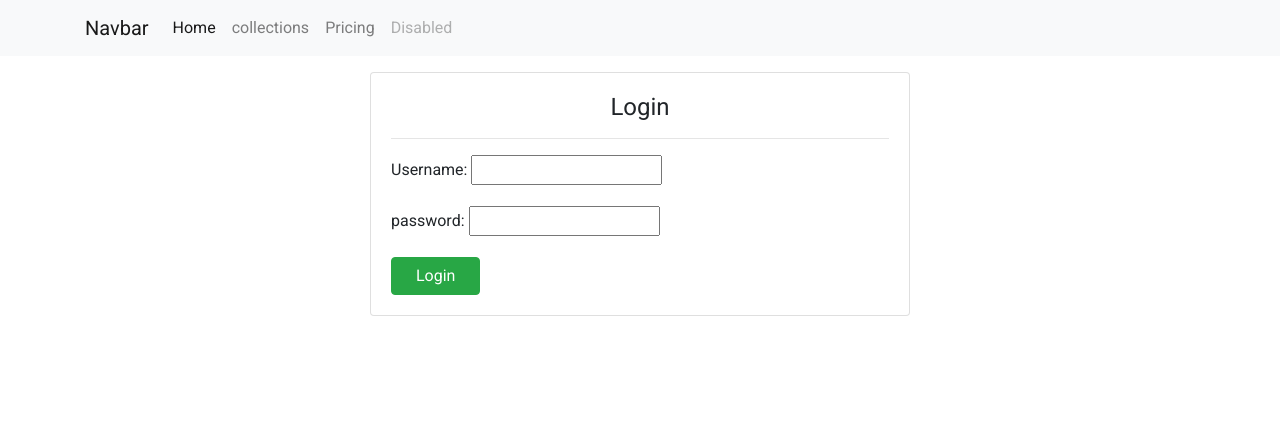
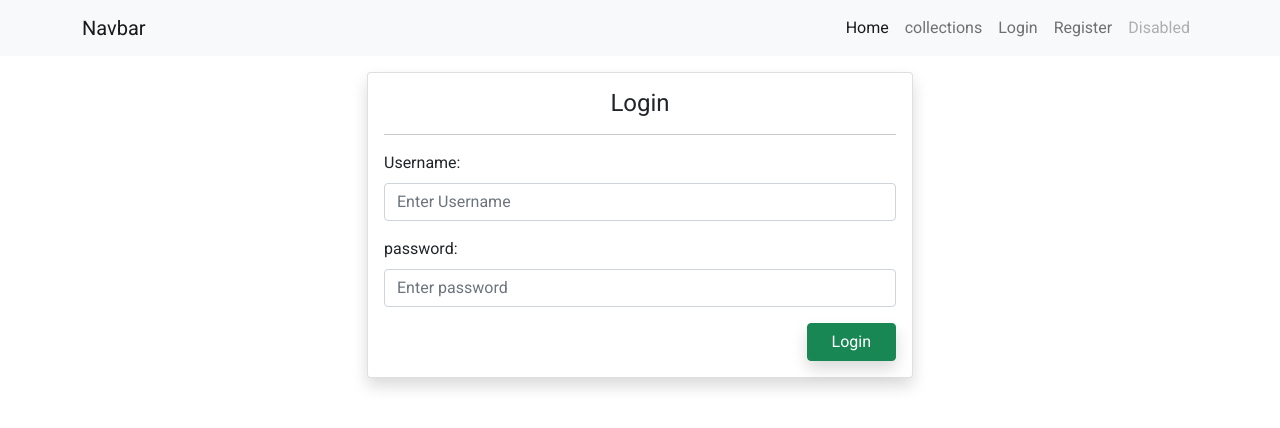
Before and after one commit to leon019i/web_based_information_system_E-commerce, a Django app: page /login/ in a window 1280 px wide. Shown: the top 428 px of the page. Run offline with Django 4.2, Linux system fonts and the light colour scheme; some libraries are stand-ins or nearby versions.

Commit message:
adding login in & logout functionalilty to home page

```diff
--- a/E-commerce/store/controller/authview.py
+++ b/E-commerce/store/controller/authview.py
@@ -3,6 +3,7 @@ from multiprocessing import context
 import re
 from django.shortcuts import redirect, render
 from django.contrib import messages
+from django.contrib.auth import authenticate,login, logout
 from store.forms import CustomUserForm
 
 def register(request):
@@ -18,4 +19,31 @@ def register(request):
     return render (request, "store/auth/register.html", context)
 
 def loginpage(request):
-    return render (request, "store/auth/login.html")
+    if request.user.is_authenticated:
+        messages.warning(request, "You are already logged in")
+        return redirect('/')
+
+    else:
+        if request.method == 'POST':
+            name = request.POST.get('username')
+            password = request.POST.get('password')
+
+            user = authenticate(request, username=name, password=password)
+
+            if user is not None:
+                login(request, user)
+                messages.success(request, "logged in successfully!")
+
+                return redirect("/")
+            else:
+                messages.error(request, "invalid username or password")
+                return redirect("/login")
+
+        return render (request, "store/auth/login.html")
+
+
+def logoutpage(request):
+    if request.user.is_authenticated:
+        logout(request)
+        messages.success(request, "logged out successfully!")
+    return redirect("/")
--- a/E-commerce/store/templates/store/auth/login.html
+++ b/E-commerce/store/templates/store/auth/login.html
@@ -14,11 +14,11 @@
                                 <hr>
                                 <div class="form-group">
                                     <label for="">Username:</label>
-                                   <input type="text">
+                                   <input type="text" class="form-control" name="username" placeholder="Enter Username">
                                 </div>
                                 <div class="form-group">
                                     <label for="">password:</label>
-                                    <input type="password">
+                                    <input type="password" class="form-control" name="password" placeholder="Enter password">
                                 </div>
                                 <button type="submit" class="btn float-end shadow btn-success px-4">Login</button>
                             </form>
--- a/E-commerce/store/templates/store/inc/navbar.html
+++ b/E-commerce/store/templates/store/inc/navbar.html
@@ -19,9 +19,26 @@
             <li class="nav-item">
                 <a class="nav-link" href="{% url 'collections' %}">collections</a>
             </li>
-            <li class="nav-item">
-                <a class="nav-link" href="#">Pricing</a>
-            </li>
+            {% if request.user.is_authenticated %}
+            <li class="nav-item dropdown">
+                <a class="nav-link dropdown-toggle" href="#" id="navbarDropdown" role="button" data-bs-toggle="dropdown" aria-expanded="false">
+                  {{ request.user }}
+                </a>
+                <ul class="dropdown-menu" aria-labelledby="navbarDropdown">
+                  <li><a class="dropdown-item" href="#">Action</a></li>
+                  <li><a class="dropdown-item" href="#">Another action</a></li>
+                  <li><hr class="dropdown-divider"></li>
+                  <li><a class="dropdown-item" href="{% url 'logout' %}">Logout</a></li>
+                </ul>
+              </li>
+            {% else %}
+                <li class="nav-item">
+                    <a class="nav-link" href="{% url 'loginpage' %}">Login</a>
+                </li>
+                <li class="nav-item">
+                    <a class="nav-link" href="{% url 'register' %}">Register</a>
+                </li>
+            {% endif %}
             <li class="nav-item">
                 <a class="nav-link disabled" href="#">Disabled</a>
             </li>
--- a/E-commerce/store/templates/store/layouts/main.html
+++ b/E-commerce/store/templates/store/layouts/main.html
@@ -13,6 +13,10 @@
         <link rel="stylesheet"
               href="https://cdn.jsdelivr.net/npm/bootstrap@4.0.0/dist/css/bootstrap.min.css"
               integrity="sha384-Gn5384xqQ1aoWXA+058RXPxPg6fy4IWvTNh0E263XmFcJlSAwiGgFAW/dAiS6JXm"
+              crossorigin="anonymous">
+        <link href="https://cdn.jsdelivr.net/npm/bootstrap@5.1.3/dist/css/bootstrap.min.css"
+              rel="stylesheet"
+              integrity="sha384-1BmE4kWBq78iYhFldvKuhfTAU6auU8tT94WrHftjDbrCEXSU1oBoqyl2QvZ6jIW3"
               crossorigin="anonymous">
         <link rel="preconnect" href="https://fonts.googleapis.com">
         <link rel="preconnect" href="https://fonts.gstatic.com" crossorigin>
@@ -51,6 +55,9 @@
         <script src="https://code.jquery.com/jquery-3.2.1.slim.min.js" integrity="sha384-KJ3o2DKtIkvYIK3UENzmM7KCkRr/rE9/Qpg6aAZGJwFDMVNA/GpGFF93hXpG5KkN" crossorigin="anonymous"></script>
         <script src="https://cdn.jsdelivr.net/npm/popper.js@1.12.9/dist/umd/popper.min.js" integrity="sha384-ApNbgh9B+Y1QKtv3Rn7W3mgPxhU9K/ScQsAP7hUibX39j7fakFPskvXusvfa0b4Q" crossorigin="anonymous"></script>
         <script src="https://cdn.jsdelivr.net/npm/bootstrap@4.0.0/dist/js/bootstrap.min.js" integrity="sha384-JZR6Spejh4U02d8jOt6vLEHfe/JQGiRRSQQxSfFWpi1MquVdAyjUar5+76PVCmYl" crossorigin="anonymous"></script>
+        <script src="https://cdn.jsdelivr.net/npm/bootstrap@5.1.3/dist/js/bootstrap.bundle.min.js" integrity="sha384-ka7Sk0Gln4gmtz2MlQnikT1wXgYsOg+OMhuP+IlRH9sENBO0LRn5q+8nbTov4+1p" crossorigin="anonymous"></script>
+        <script src="https://cdn.jsdelivr.net/npm/@popperjs/core@2.10.2/dist/umd/popper.min.js" integrity="sha384-7+zCNj/IqJ95wo16oMtfsKbZ9ccEh31eOz1HGyDuCQ6wgnyJNSYdrPa03rtR1zdB" crossorigin="anonymous"></script>
+        <script src="https://cdn.jsdelivr.net/npm/bootstrap@5.1.3/dist/js/bootstrap.min.js" integrity="sha384-QJHtvGhmr9XOIpI6YVutG+2QOK9T+ZnN4kzFN1RtK3zEFEIsxhlmWl5/YESvpZ13" crossorigin="anonymous"></script>
         {% block scripts %}
         {% endblock scripts %}
     </body>
--- a/E-commerce/store/urls.py
+++ b/E-commerce/store/urls.py
@@ -10,5 +10,6 @@ urlpatterns = [
     path('collections/<str:cate_slug>/<str:prod_slug>', views.productview, name="productview"),
     path('register/',authview.register, name='register'),
     path('login/', authview.loginpage, name="loginpage"),
+     path('logout/', authview.logoutpage, name="logout"),
 
 ]
```
